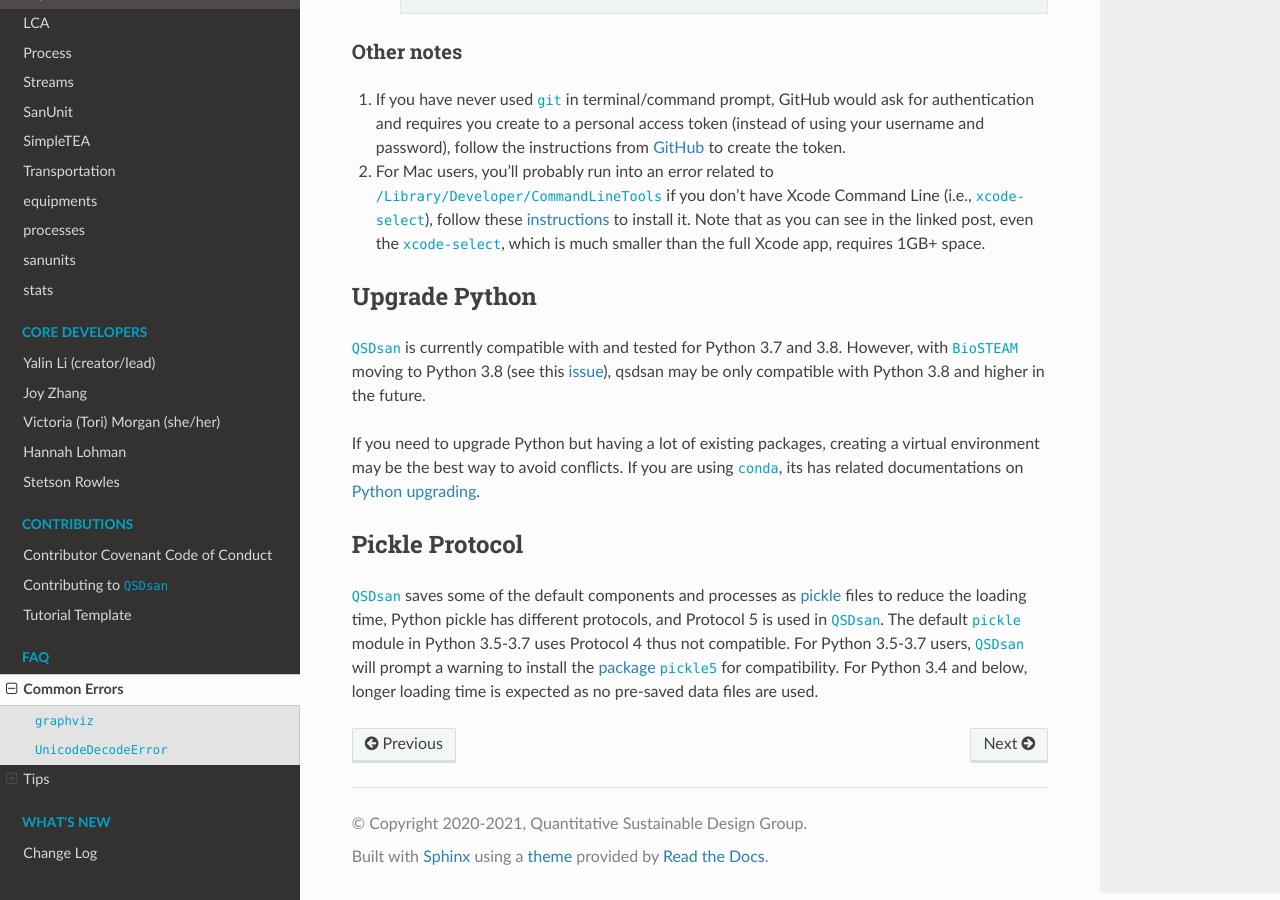
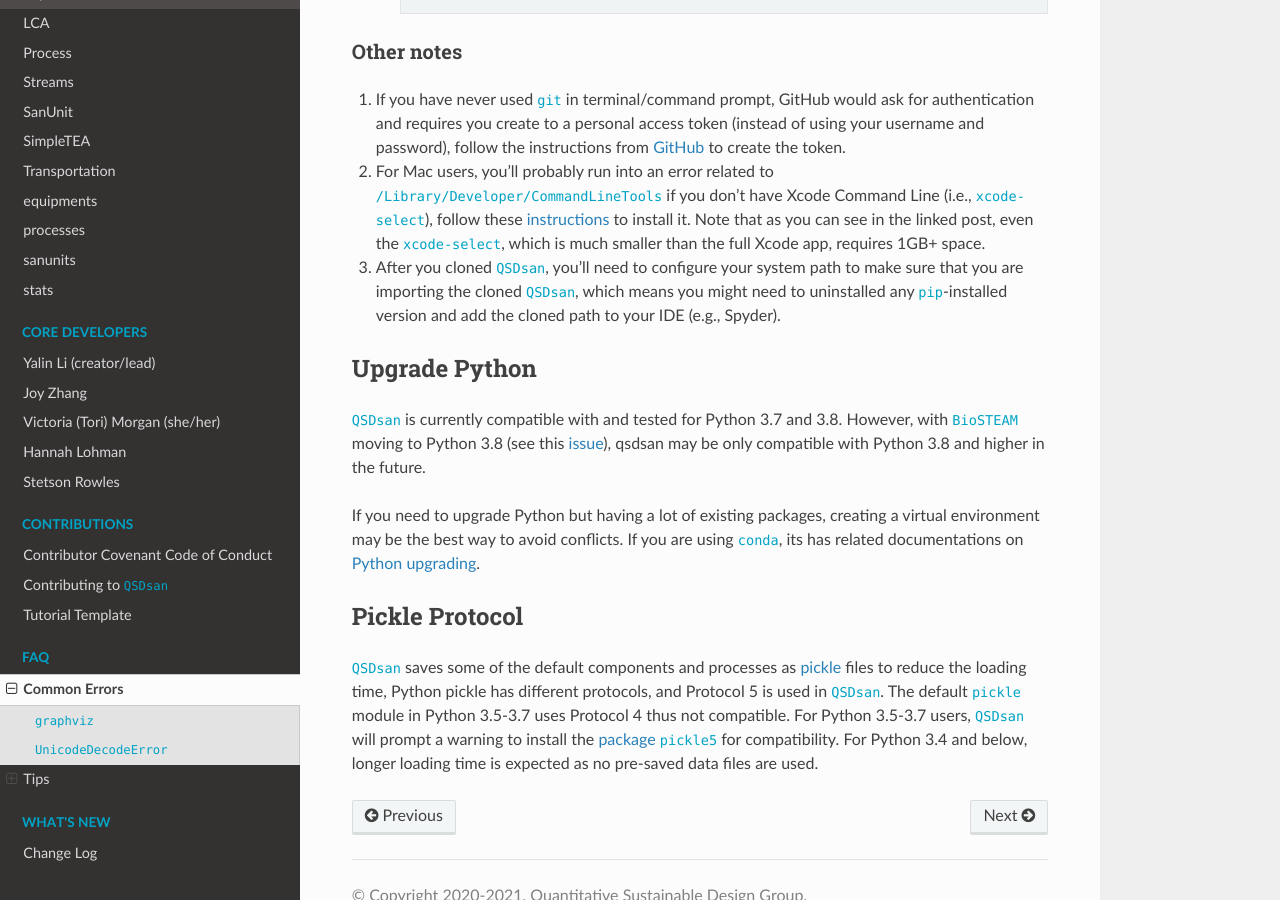
Before and after one commit to QSD-Group/QSDsan, a Sphinx documentation site: the page built from docs/source/FAQ.rst, in a window 1280 px wide and 900 px high, scrolled down 2850 px. Built offline with Sphinx 7.4.7 and the Read the Docs theme 2.0.0, drawn with Linux system fonts in a browser that asks for light colours.

Commit message:
add further note on system path

```diff
--- a/docs/source/FAQ.rst
+++ b/docs/source/FAQ.rst
@@ -124,6 +124,7 @@ Other notes
 ***********
 #. If you have never used ``git`` in terminal/command prompt, GitHub would ask for authentication and requires you create to a personal access token (instead of using your username and password), follow the instructions from `GitHub <https://docs.github.com/en/authentication/keeping-your-account-and-data-secure/creating-a-personal-access-token>`_ to create the token.
 #. For Mac users, you'll probably run into an error related to ``/Library/Developer/CommandLineTools`` if you don't have Xcode Command Line (i.e., ``xcode-select``), follow these `instructions <https://www.freecodecamp.org/news/install-xcode-command-line-tools/>`_ to install it. Note that as you can see in the linked post, even the ``xcode-select``, which is much smaller than the full Xcode app, requires 1GB+ space.
+#. After you cloned ``QSDsan``, you'll need to configure your system path to make sure that you are importing the cloned ``QSDsan``, which means you might need to uninstalled any ``pip``-installed version and add the cloned path to your IDE (e.g., Spyder).
 
 
 Upgrade Python
```
